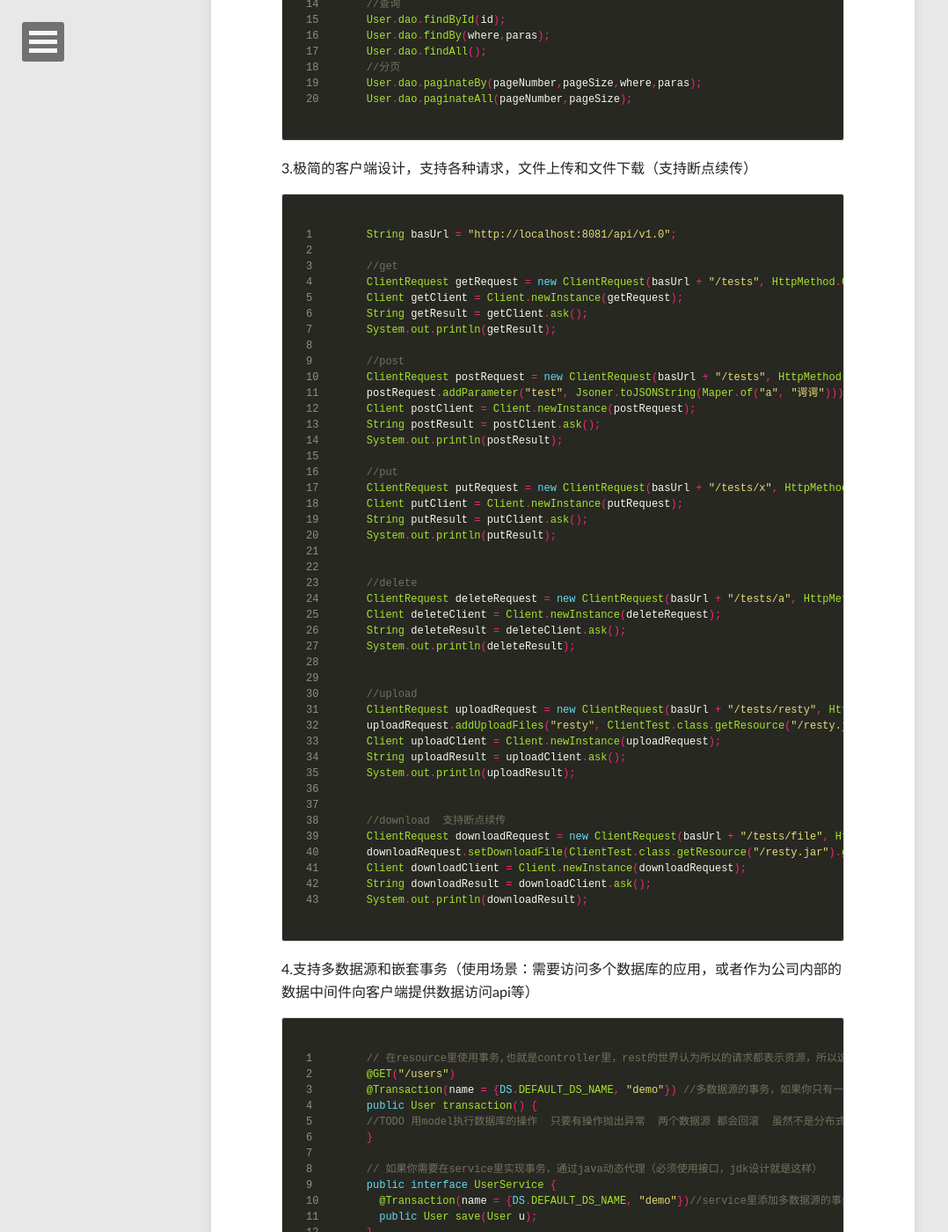
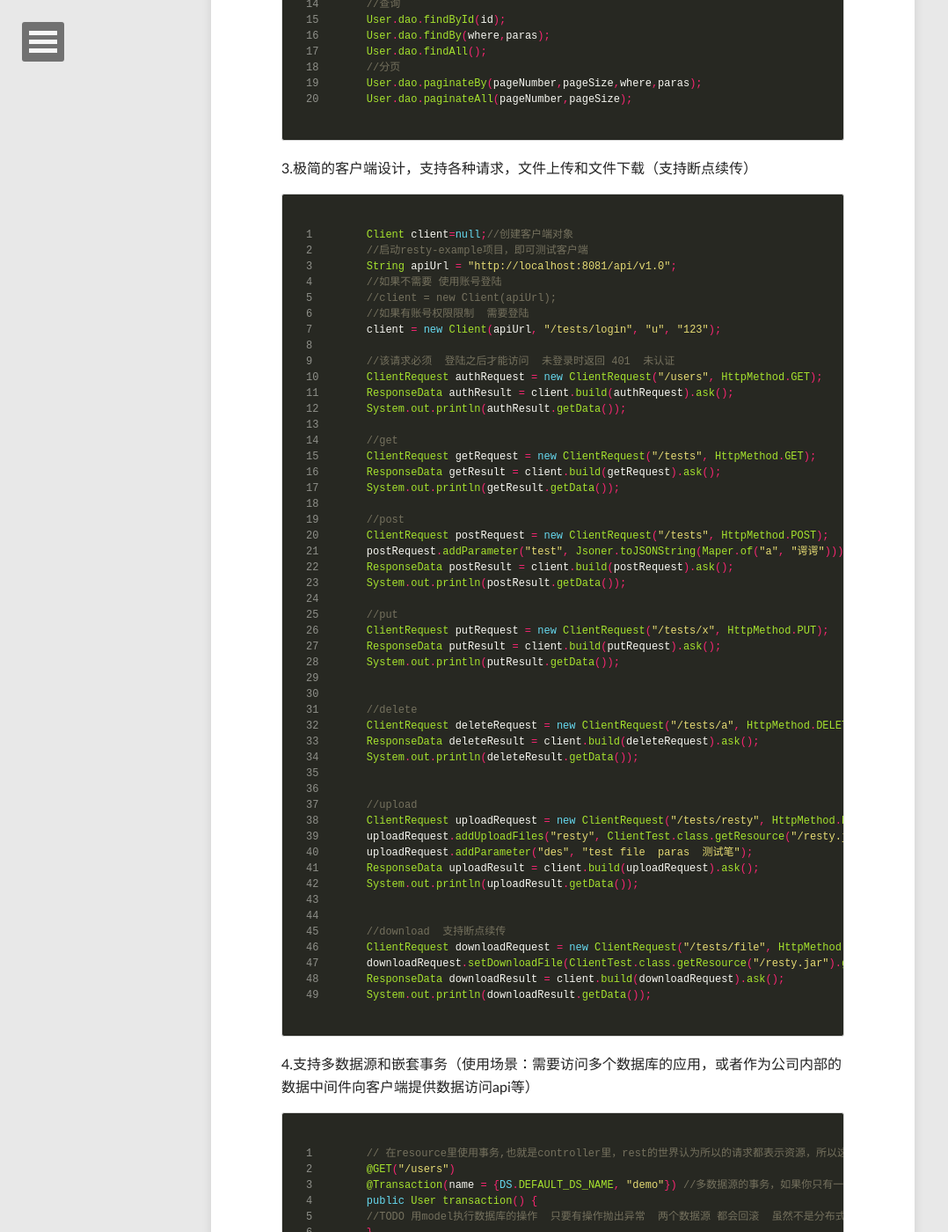
Before and after one commit to Dreampie/dreampie.github.io, a Jekyll site: the page built from _posts/2015-01-07-resty-intro.md, in a window 1280 px wide and 1400 px high, scrolled down 1333 px. Shown: the whole window at 88% size, without its empty margins (0-1078 px from the left). Built offline with Jekyll 4.4.1, drawn with Linux system fonts in a browser that asks for light colours; comment, search, counter and statistics services are not loaded; some of the changed text lies outside the part shown.

Commit message:
add client  cookie

```diff
--- a/_posts/2015-01-07-resty-intro.md
+++ b/_posts/2015-01-07-resty-intro.md
@@ -63,49 +63,55 @@ restful的api设计，是作为restful的服务端最佳选择（使用场景：
 
 {% highlight java linenos %}
 {% raw %}
-  String basUrl = "http://localhost:8081/api/v1.0";
+  Client client=null;//创建客户端对象
+  //启动resty-example项目，即可测试客户端
+  String apiUrl = "http://localhost:8081/api/v1.0";
+  //如果不需要 使用账号登陆
+  //client = new Client(apiUrl);
+  //如果有账号权限限制  需要登陆
+  client = new Client(apiUrl, "/tests/login", "u", "123");
+
+  //该请求必须  登陆之后才能访问  未登录时返回 401  未认证
+  ClientRequest authRequest = new ClientRequest("/users", HttpMethod.GET);
+  ResponseData authResult = client.build(authRequest).ask();
+  System.out.println(authResult.getData());
 
   //get
-  ClientRequest getRequest = new ClientRequest(basUrl + "/tests", HttpMethod.GET);
-  Client getClient = Client.newInstance(getRequest);
-  String getResult = getClient.ask();
-  System.out.println(getResult);
+  ClientRequest getRequest = new ClientRequest("/tests", HttpMethod.GET);
+  ResponseData getResult = client.build(getRequest).ask();
+  System.out.println(getResult.getData());
 
   //post
-  ClientRequest postRequest = new ClientRequest(basUrl + "/tests", HttpMethod.POST);
+  ClientRequest postRequest = new ClientRequest("/tests", HttpMethod.POST);
   postRequest.addParameter("test", Jsoner.toJSONString(Maper.of("a", "谔谔")));
-  Client postClient = Client.newInstance(postRequest);
-  String postResult = postClient.ask();
-  System.out.println(postResult);
+  ResponseData postResult = client.build(postRequest).ask();
+  System.out.println(postResult.getData());
 
   //put
-  ClientRequest putRequest = new ClientRequest(basUrl + "/tests/x", HttpMethod.PUT);
-  Client putClient = Client.newInstance(putRequest);
-  String putResult = putClient.ask();
-  System.out.println(putResult);
+  ClientRequest putRequest = new ClientRequest("/tests/x", HttpMethod.PUT);
+  ResponseData putResult = client.build(putRequest).ask();
+  System.out.println(putResult.getData());
 
 
   //delete
-  ClientRequest deleteRequest = new ClientRequest(basUrl + "/tests/a", HttpMethod.DELETE);
-  Client deleteClient = Client.newInstance(deleteRequest);
-  String deleteResult = deleteClient.ask();
-  System.out.println(deleteResult);
+  ClientRequest deleteRequest = new ClientRequest("/tests/a", HttpMethod.DELETE);
+  ResponseData deleteResult = client.build(deleteRequest).ask();
+  System.out.println(deleteResult.getData());
 
 
   //upload
-  ClientRequest uploadRequest = new ClientRequest(basUrl + "/tests/resty", HttpMethod.POST);
+  ClientRequest uploadRequest = new ClientRequest("/tests/resty", HttpMethod.POST);
   uploadRequest.addUploadFiles("resty", ClientTest.class.getResource("/resty.jar").getFile());
-  Client uploadClient = Client.newInstance(uploadRequest);
-  String uploadResult = uploadClient.ask();
-  System.out.println(uploadResult);
+  uploadRequest.addParameter("des", "test file  paras  测试笔");
+  ResponseData uploadResult = client.build(uploadRequest).ask();
+  System.out.println(uploadResult.getData());
 
 
   //download  支持断点续传
-  ClientRequest downloadRequest = new ClientRequest(basUrl + "/tests/file", HttpMethod.GET);
+  ClientRequest downloadRequest = new ClientRequest("/tests/file", HttpMethod.GET);
   downloadRequest.setDownloadFile(ClientTest.class.getResource("/resty.jar").getFile().replace(".jar", "x.jar"));
-  Client downloadClient = Client.newInstance(downloadRequest);
-  String downloadResult = downloadClient.ask();
-  System.out.println(downloadResult);
+  ResponseData downloadResult = client.build(downloadRequest).ask();
+  System.out.println(downloadResult.getData());
 {% endraw %}
 {% endhighlight %}
 
```
